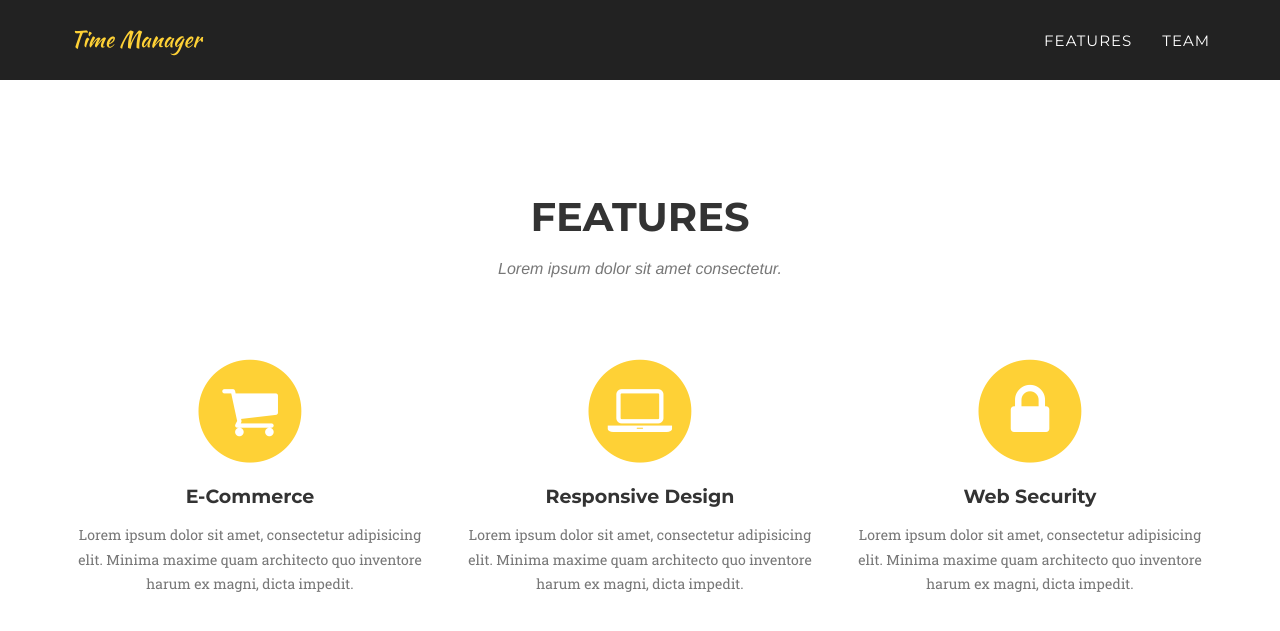
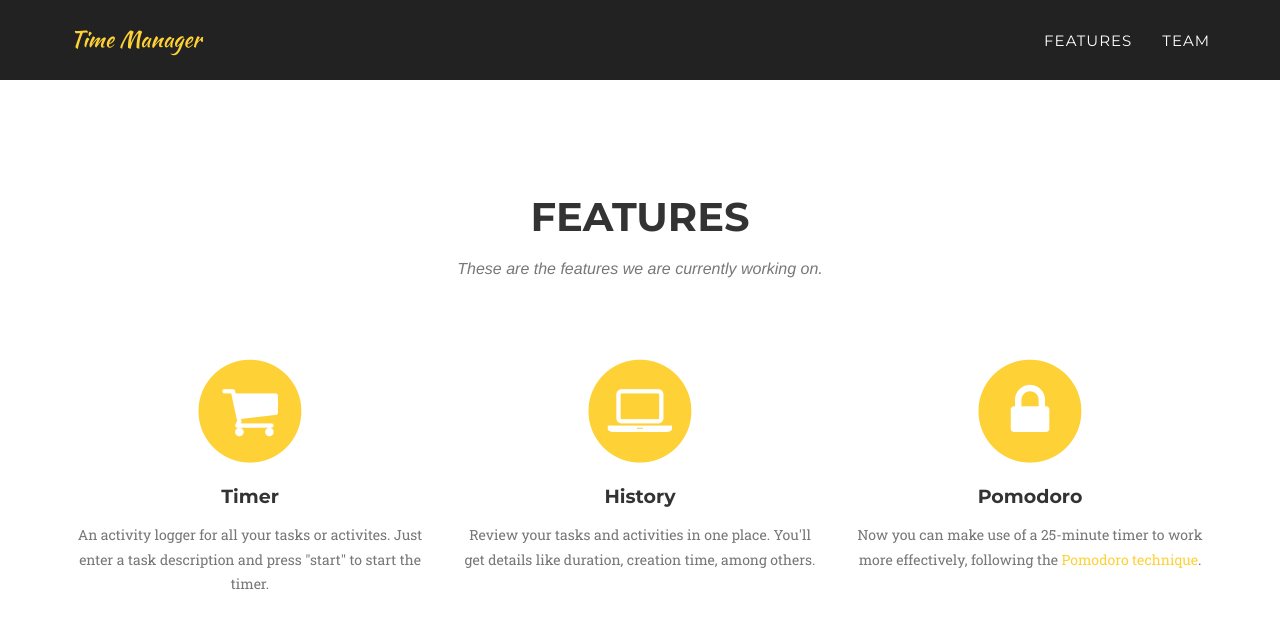
Before and after one commit to hvlds/time-manager, a Jekyll site: the page built from docs/index.html, in a window 1280 px wide and 900 px high, scrolled down 788 px. Shown: the top 631 px of the window. Built offline with Jekyll 4.4.1, drawn with Linux system fonts in a browser that asks for light colours; some web fonts are replaced.

Commit message:
Expand features.html

```diff
--- a/docs/_includes/features.html
+++ b/docs/_includes/features.html
@@ -4,7 +4,7 @@
             <div class="row">
                 <div class="col-lg-12 text-center">
                     <h2 class="section-heading">Features</h2>
-                    <h3 class="section-subheading text-muted">Lorem ipsum dolor sit amet consectetur.</h3>
+                    <h3 class="section-subheading text-muted">These are the features we are currently working on.</h3>
                 </div>
             </div>
             <div class="row text-center">
@@ -13,24 +13,24 @@
                         <i class="fa fa-circle fa-stack-2x text-primary"></i>
                         <i class="fa fa-shopping-cart fa-stack-1x fa-inverse"></i>
                     </span>
-                    <h4 class="feature-heading">E-Commerce</h4>
-                    <p class="text-muted">Lorem ipsum dolor sit amet, consectetur adipisicing elit. Minima maxime quam architecto quo inventore harum ex magni, dicta impedit.</p>
+                    <h4 class="feature-heading">Timer</h4>
+                    <p class="text-muted">An activity logger for all your tasks or activites. Just enter a task description and press "start" to start the timer.</p>
                 </div>
                 <div class="col-md-4">
                     <span class="fa-stack fa-4x">
                         <i class="fa fa-circle fa-stack-2x text-primary"></i>
                         <i class="fa fa-laptop fa-stack-1x fa-inverse"></i>
                     </span>
-                    <h4 class="feature-heading">Responsive Design</h4>
-                    <p class="text-muted">Lorem ipsum dolor sit amet, consectetur adipisicing elit. Minima maxime quam architecto quo inventore harum ex magni, dicta impedit.</p>
+                    <h4 class="feature-heading">History</h4>
+                    <p class="text-muted">Review your tasks and activities in one place. You'll get details like duration, creation time, among others.</p>
                 </div>
                 <div class="col-md-4">
                     <span class="fa-stack fa-4x">
                         <i class="fa fa-circle fa-stack-2x text-primary"></i>
                         <i class="fa fa-lock fa-stack-1x fa-inverse"></i>
                     </span>
-                    <h4 class="feature-heading">Web Security</h4>
-                    <p class="text-muted">Lorem ipsum dolor sit amet, consectetur adipisicing elit. Minima maxime quam architecto quo inventore harum ex magni, dicta impedit.</p>
+                    <h4 class="feature-heading">Pomodoro</h4>
+                    <p class="text-muted">Now you can make use of a 25-minute timer to work more effectively, following the <a href="https://www.youtube.com/watch?v=VFW3Ld7JO0w">Pomodoro technique</a>.</p>
                 </div>
             </div>
         </div>
```
